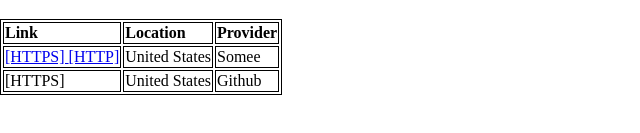
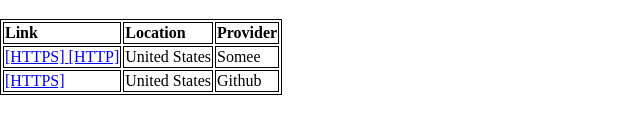
Before and after one commit to MKware00/mkwdc, a plain HTML site: page mirrors/index.html in a window 1280 px wide. Shown: the part 131-264 px from the top of the page, 0-640 px from the left. Drawn offline with Linux system fonts and the light colour scheme.

Commit message:
Update index.html

```diff
--- a/mirrors/index.html
+++ b/mirrors/index.html
@@ -57,7 +57,11 @@
 				<td>Somee</td>
 			</tr>
 			<tr>
-				<td>[HTTPS]</td>
+				<td>
+					<a href="https://mss00.github.io/mssdc/">
+						[HTTPS]
+					</a>
+				</td>
 				<td>United States</td>
 				<td>Github</td>
 			</tr>
```
